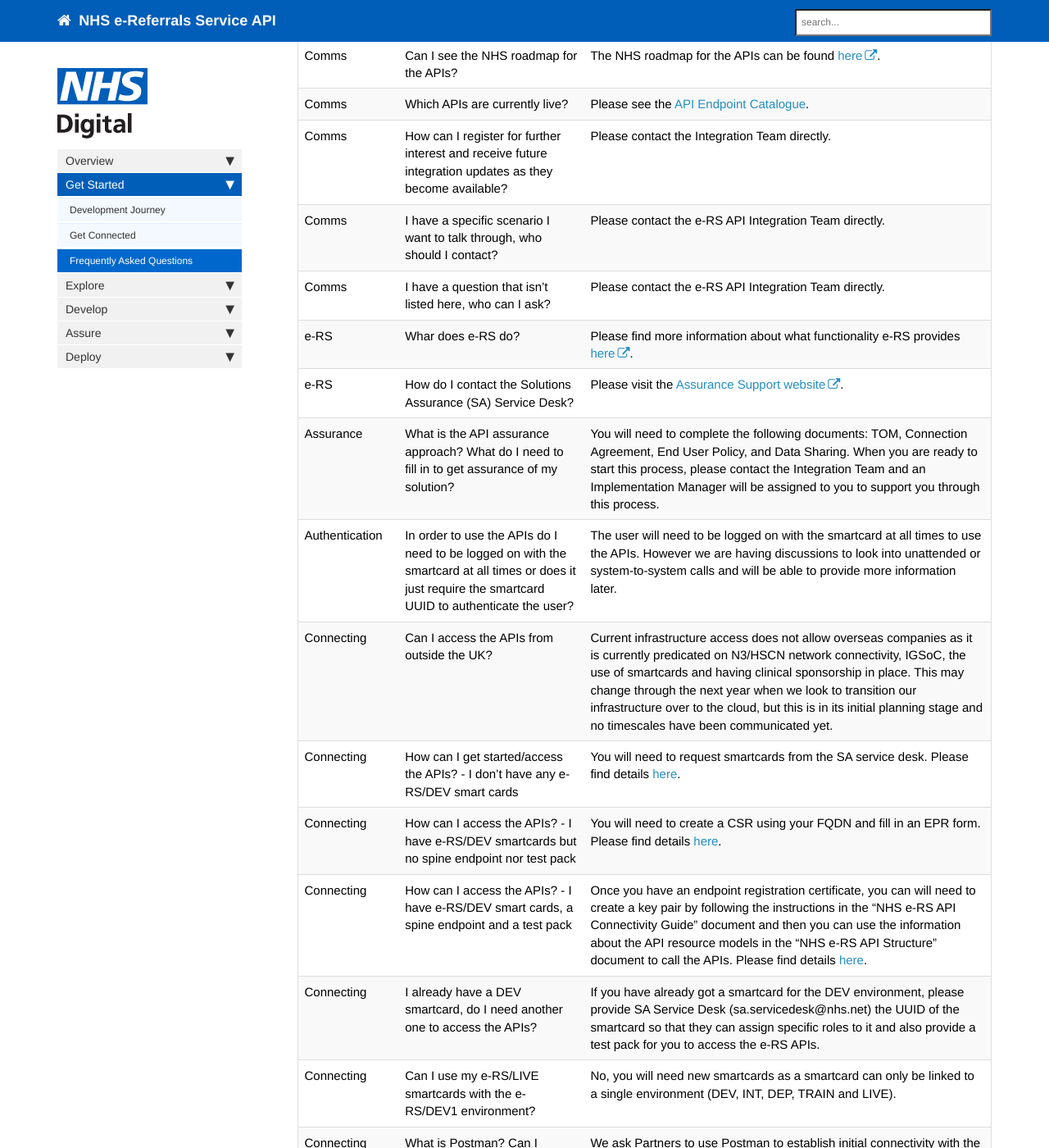
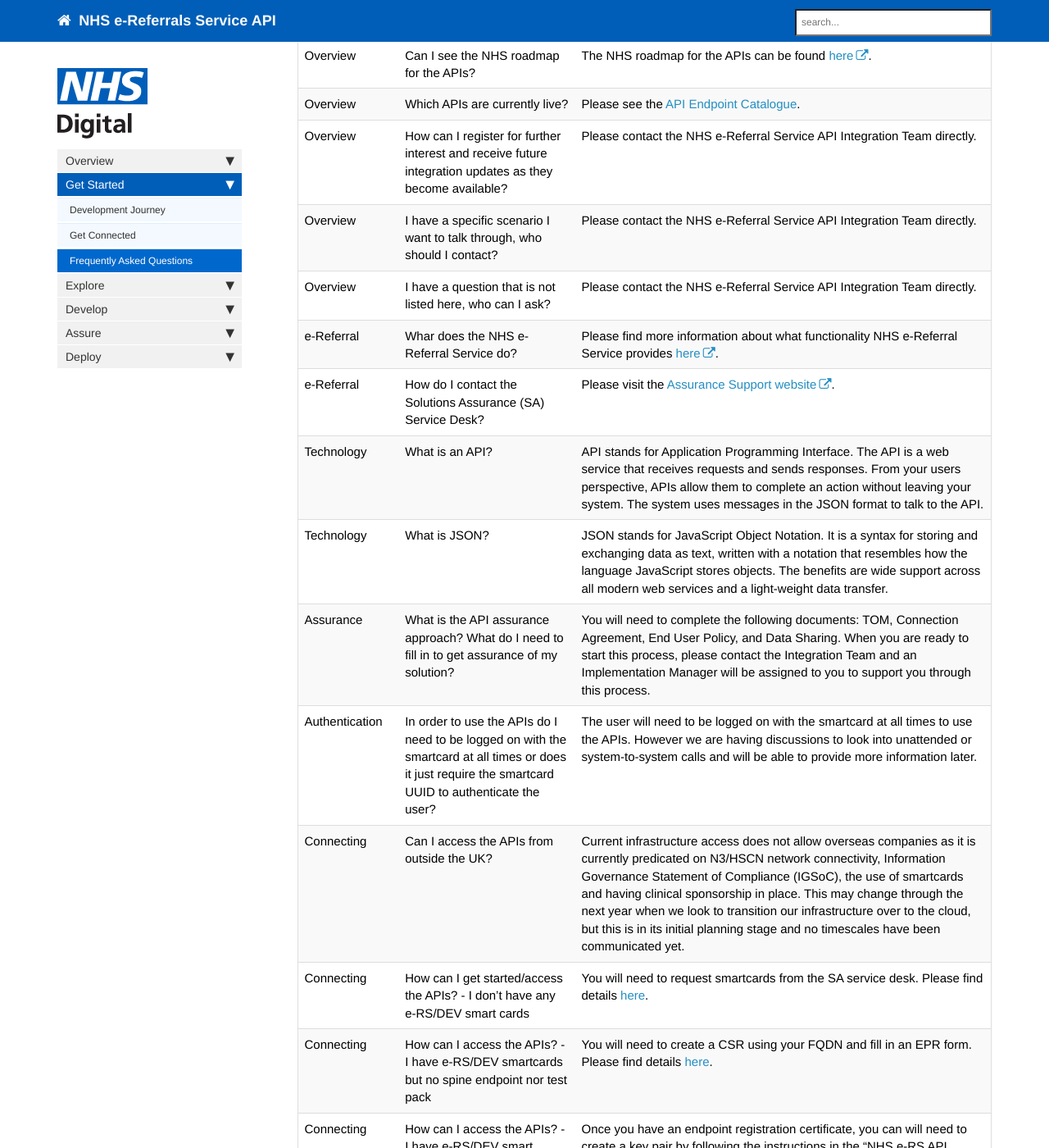
Before and after one commit to nhsconnect/digital-referrals, a Jekyll site: the page built from pages/getstarted/getstarted_faq.md, in a window 1280 px wide and 1400 px high, scrolled down 277 px. Shown: the whole window at 82% size. Built offline with Jekyll 4.4.1, drawn with Linux system fonts in a browser that asks for light colours; nearby versions of some CDN libraries; comment, search, counter and statistics services are not loaded; some of the changed text lies outside the part shown.

Commit message:
Enhanced FAQ

```diff
--- a/pages/getstarted/getstarted_faq.md
+++ b/pages/getstarted/getstarted_faq.md
@@ -9,23 +9,25 @@ summary: "A set of common questions and answers regarding the e-RS APIs"
 
 | Category&nbsp;&nbsp;&nbsp;&nbsp;&nbsp;&nbsp;&nbsp;&nbsp;&nbsp;&nbsp; | Question | Answer |
 | -------- | -------- | ------ |
-| Comms | How can I view the Digital Health Webinar from the 23/02/2018? | The webinar can be found on the [Digital Health website](https://www.digitalhealth.net/events/webinar-nhs-e-referral-service-interoperability-api-integration-update/). |
-| Comms | Can I see the NHS roadmap for the APIs? | The NHS roadmap for the APIs can be found [here](https://digital.nhs.uk/e-Referral-Service/Future-Service). |
-| Comms | Which APIs are currently live? | Please see the [API Endpoint Catalogue](explore_endpoint_catalogue.html). |
-| Comms | How can I register for further interest and receive future integration updates as they become available? | Please contact the Integration Team directly. |
-| Comms | I have a specific scenario I want to talk through, who should I contact? | Please contact the e-RS API Integration Team directly. |
-| Comms | I have a question that isn't listed here, who can I ask? | Please contact the e-RS API Integration Team directly. |
-| e-RS | Whar does e-RS do? | Please find more information about what functionality e-RS provides [here](https://digital.nhs.uk/e-Referral-Service). |
-| e-RS | How do I contact the Solutions Assurance (SA) Service Desk? | Please visit the [Assurance Support website](http://www.assurancesupport.digital.nhs.uk/). |
+| Overview | How can I view the Digital Health Webinar from 23/02/2018? | The webinar can be found on the [Digital Health website](https://www.digitalhealth.net/events/webinar-nhs-e-referral-service-interoperability-api-integration-update/). |
+| Overview | Can I see the NHS roadmap for the APIs? | The NHS roadmap for the APIs can be found [here](https://digital.nhs.uk/e-Referral-Service/Future-Service). |
+| Overview | Which APIs are currently live? | Please see the [API Endpoint Catalogue](explore_endpoint_catalogue.html). |
+| Overview | How can I register for further interest and receive future integration updates as they become available? | Please contact the NHS e-Referral Service API Integration Team directly. |
+| Overview | I have a specific scenario I want to talk through, who should I contact? | Please contact the NHS e-Referral Service API Integration Team directly. |
+| Overview | I have a question that is not listed here, who can I ask? | Please contact the NHS e-Referral Service API Integration Team directly. |
+| e-Referral | Whar does the NHS e-Referral Service do? | Please find more information about what functionality NHS e-Referral Service provides [here](https://digital.nhs.uk/e-Referral-Service). |
+| e-Referral | How do I contact the Solutions Assurance (SA) Service Desk? | Please visit the [Assurance Support website](http://www.assurancesupport.digital.nhs.uk/). |
+| Technology | What is an API? | API stands for Application Programming Interface. The API is a web service that receives requests and sends responses. From your users perspective, APIs allow them to complete an action without leaving your system. The system uses messages in the JSON format to talk to the API. |
+| Technology | What is JSON? | JSON stands for JavaScript Object Notation. It is a syntax for storing and exchanging data as text, written with a notation that resembles how the language JavaScript stores objects. The benefits are wide support across all modern web services and a light-weight data transfer. |
 | Assurance | What is the API assurance approach? What do I need to fill in to get assurance of my solution? | You will need to complete the following documents: TOM, Connection Agreement, End User Policy, and Data Sharing. When you are ready to start this process, please contact the Integration Team and an Implementation Manager will be assigned to you to support you through this process. |
 | Authentication | In order to use the APIs do I need to be logged on with the smartcard at all times or does it just require the smartcard UUID to authenticate the user? | The user will need to be logged on with the smartcard at all times to use the APIs. However we are having discussions to look into unattended or system-to-system calls and will be able to provide more information later. |
-| Connecting | Can I access the APIs from outside the UK? | Current infrastructure access does not allow overseas companies as it is currently predicated on N3/HSCN network connectivity, IGSoC, the use of smartcards and having clinical sponsorship in place. This may change through the next year when we look to transition our infrastructure over to the cloud, but this is in its initial planning stage and no timescales have been communicated yet. |
+| Connecting | Can I access the APIs from outside the UK? | Current infrastructure access does not allow overseas companies as it is currently predicated on N3/HSCN network connectivity, Information Governance Statement of Compliance (IGSoC), the use of smartcards and having clinical sponsorship in place. This may change through the next year when we look to transition our infrastructure over to the cloud, but this is in its initial planning stage and no timescales have been communicated yet. |
 | Connecting | How can I get started/access the APIs? - I don't have any e-RS/DEV smart cards | You will need to request smartcards from the SA service desk. Please find details [here](getstarted_get_connected.html). |
 | Connecting | How can I access the APIs? - I have e-RS/DEV smartcards but no spine endpoint nor test pack | You will need to create a CSR using your FQDN and fill in an EPR form. Please find details [here](getstarted_get_connected.html). |
 | Connecting | How can I access the APIs? - I have e-RS/DEV smart cards, a spine endpoint and a test pack | Once you have an endpoint registration certificate, you can will need to create a key pair by following the instructions in the "NHS e-RS API Connectivity Guide" document and then you can use the information about the API resource models in the "NHS e-RS API Structure" document to call the APIs. Please find details [here](getstarted_get_connected.html). |
-| Connecting | I already have a DEV smartcard, do I need another one to access the APIs? | If you have already got a smartcard for the DEV environment, please provide SA Service Desk (sa.servicedesk@nhs.net) the UUID of the smartcard so that they can assign specific roles to it and also provide a test pack for you to access the e-RS APIs. |
+| Connecting | I already have a DEV smartcard, do I need another one to access the APIs? | If you have already got a smartcard for the DEV environment, please provide SA Service Desk (sa.servicedesk@nhs.net) the UUID of the smartcard so that they can assign specific roles to it and also provide a test pack for you to access the the NHS e-Referral Service APIs. |
 | Connecting | Can I use my e-RS/LIVE smartcards with the e-RS/DEV1 environment? | No, you will need new smartcards as a smartcard can only be linked to a single environment (DEV, INT, DEP, TRAIN and LIVE). |
 | Connecting | What is Postman? Can I connect using my own solution instead? | We ask Partners to use Postman to establish initial connectivity with the APIs after which you can use your own solution to talk to the APIs. Please learn more about Postman on their [official website](https://www.getpostman.com). |
 | Costs | Is there any cost associated with utilising the APIs? | No, the use of the APIs is free. |
-| Service | I can access the APIs, what's next? | For more information about e-RS please visit the [NHS e-Referral Service website](https://digital.nhs.uk/services/nhs-e-referral-service/). |
-| Service | I have a Service, how can I link it to the NHS Test PAS? | Once you have created the service please send the Service ID to the SA Service Desk who will be able to link it to a Test PAS System for you to book appointments against. |
+| Service | I can access the APIs, what's next? | For more information about the the NHS e-Referral Service please visit the [NHS e-Referral Service website](https://digital.nhs.uk/services/nhs-e-referral-service/). |
+| Service | I have a Service, how can I link it to the NHS Test Patient Administration System (PAS)? | Once you have created the service please send the Service ID to the SA Service Desk who will be able to link it to a Test PAS System for you to book appointments against. |
```
Also changed, not shown: 1 other file.
